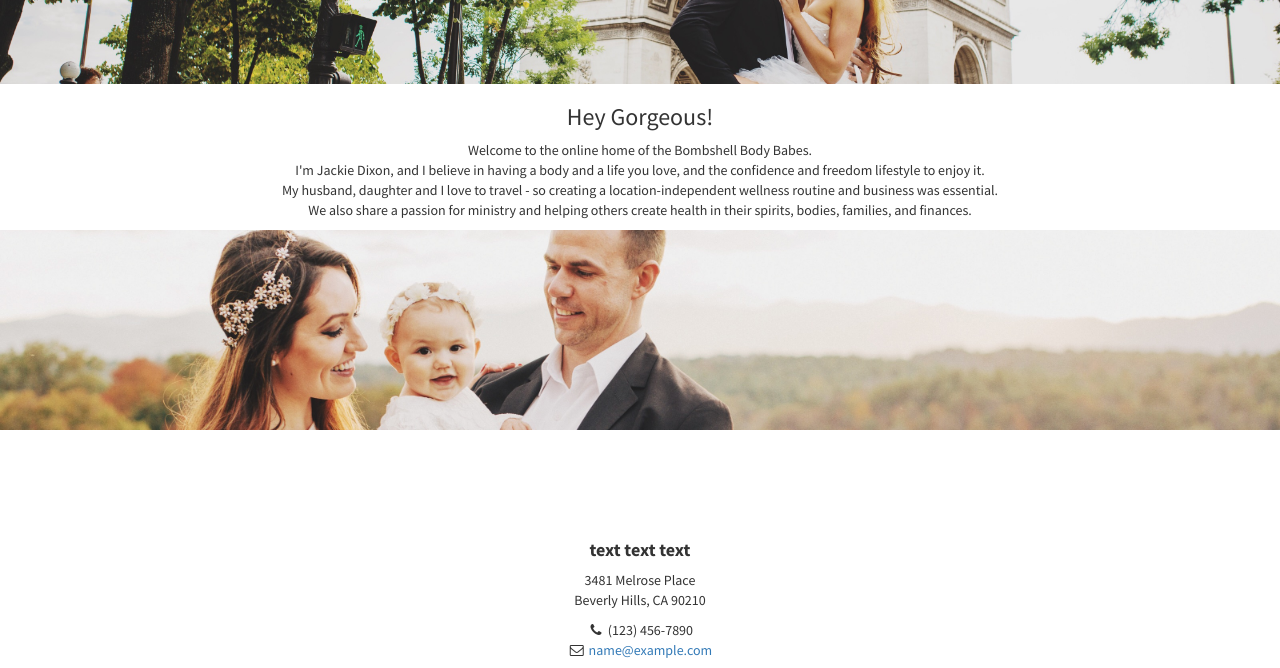
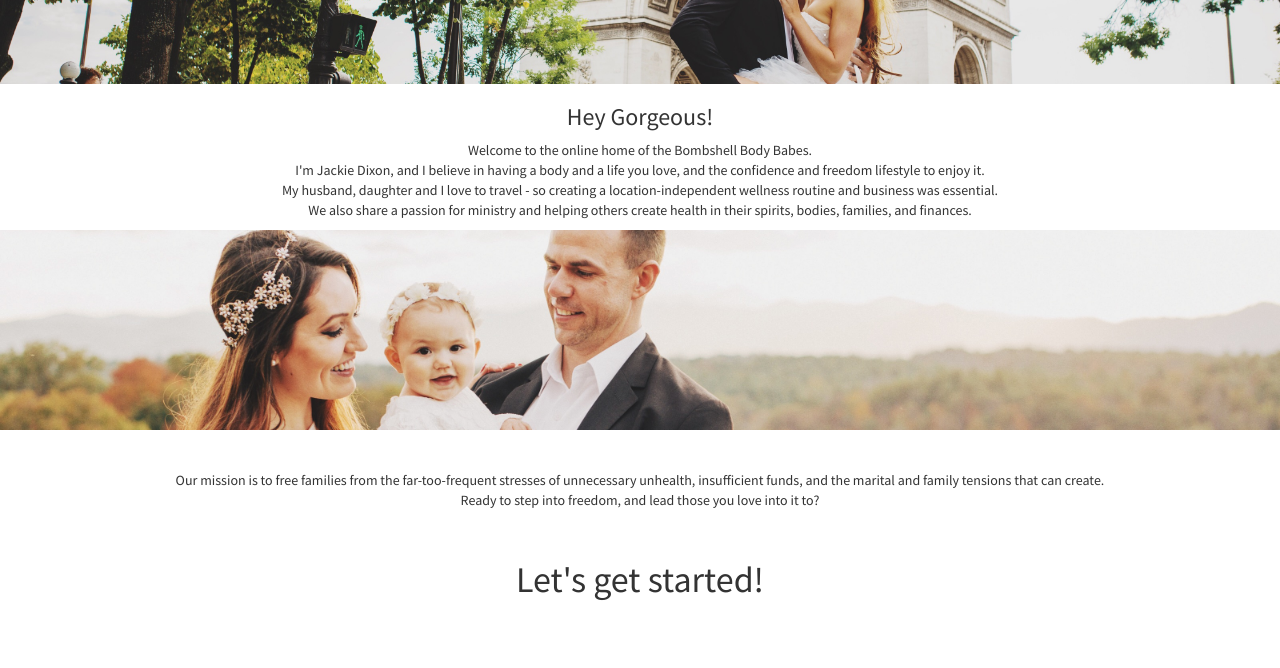
Before and after one commit to kirstenxx/jackie, a plain HTML site: page about.html in a window 1280 px wide. Shown: the part 406-1074 px from the top of the page. Drawn offline with Linux system fonts and the light colour scheme.

Commit message:
update to about 2

```diff
--- a/about.html
+++ b/about.html
@@ -64,7 +64,8 @@
 
     <h3 class="col-lg-10 col-lg-offset-1 text-center">Hey Gorgeous!</h2>
     <br>
-    <p class="col-lg-10 col-lg-offset-1 text-center">Welcome to the online home of the Bombshell Body Babes.
+    <p class="col-lg-10 col-lg-offset-1 text-center">
+      Welcome to the online home of the Bombshell Body Babes.
       <br>I'm Jackie Dixon, and I believe in having a body and a life you love, and the confidence and freedom lifestyle to enjoy it.
       <br>
       My husband, daughter and I love to travel - so creating a location-independent wellness routine and business was essential.
@@ -79,6 +80,21 @@
       <div class="text-vertical-center">
       </div>
     </aside>
+    <br>
+    <br>
+    <p class="col-lg-10 col-lg-offset-1 text-center">
+      Our mission is to free families from the far-too-frequent stresses of unnecessary unhealth, insufficient funds, and the marital and family tensions that can create.
+      <br>
+      Ready to step into freedom, and lead those you love into it to?
+      <br>
+      <br>
+      <h1 class="col-lg-10 col-lg-offset-1 text-center">Let's get started!</h1>
+      <br>
+      <br>
+      <br>
+      <br>
+      <br>
+    </p>
 
     <!-- Footer -->
     <footer>
```
